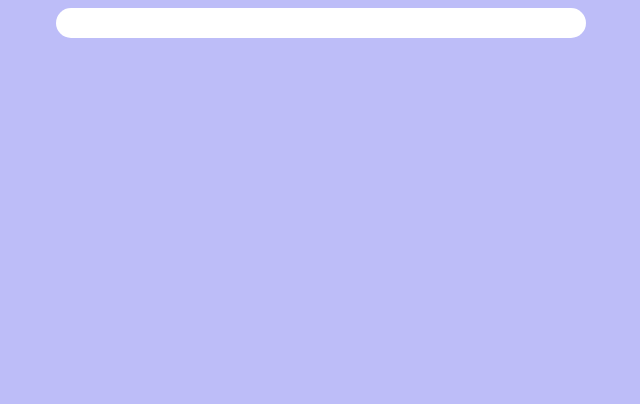
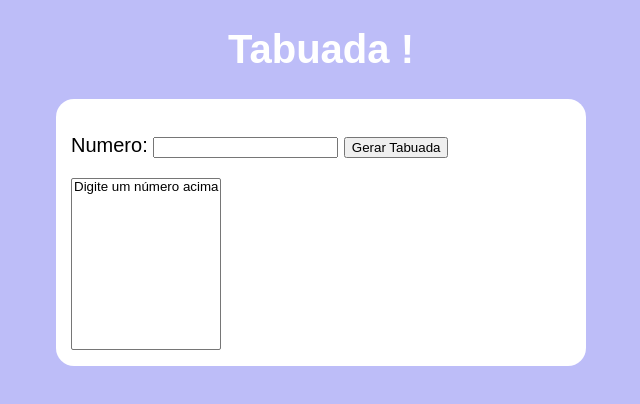
Before and after one commit to natalidutrasd/html-css-js-aula09, a plain HTML site: page assets/index.html in a window 1280 px wide. Shown: the whole page, without its empty margins (319-959 px from the left). Drawn offline with Linux system fonts and the light colour scheme.

Commit message:
meu primeiro commit

```diff
--- a/assets/index.html
+++ b/assets/index.html
@@ -3,19 +3,22 @@
 <head>
     <meta charset="UTF-8">
     <meta name="viewport" content="width=device-width, initial-scale=1.0">
-    <title>Document</title>
+    <title>Tabuada</title>
     <link rel="stylesheet" href="css/estilo.css">
 </head>
 <body>
     <header>
-
+        <h1>Tabuada !</h1>
     </header>
     <section>
         <div>
-
+            <p>Numero: <input type="number" name="num" id="txtn">
+            <input type="button" value="Gerar Tabuada" onclick="tabuada()"></p>
         </div>
         <div>
-
+            <select name="tabuada" id="seltab" size="10">
+                <option>Digite um número acima</option>
+            </select>
         </div>
 
     </section>
--- a/assets/script/script.js
+++ b/assets/script/script.js
@@ -0,0 +1,18 @@
+function tabuada() {
+    let num = document.getElementById('txtn');
+    let tab = document.getElementById('seltab');
+    if (num.value.length == 0 ) {
+        window.alert('Por favor, digite um número!');
+    } else {
+        let n = Number(num.value)
+        let c = 1
+        tab.innerHTML = ''
+        while ( c <=10) {
+            let item = document.createElement('option');
+            item.text = ` ${n} x ${c} = ${n*c} `;
+            item.value = `tab${c}`;
+            tab.appendChild(item);
+            c++
+        }
+    }
+}
```
